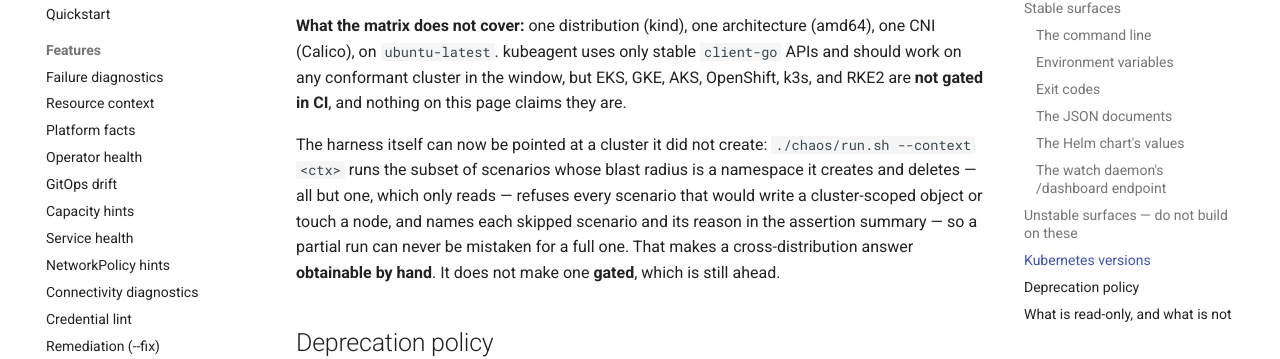
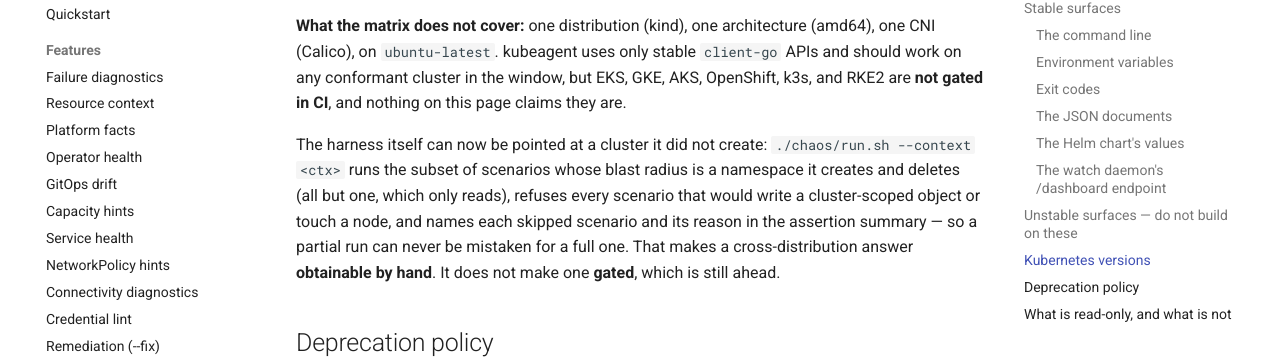
Before and after one commit to imantaba/kubeagent, an MkDocs documentation site: the page built from website/docs/compatibility.md, in a window 1280 px wide and 900 px high, scrolled down 3205 px. Shown: the part 100-459 px from the top of the window. Built offline with MkDocs 1.6.1 and Material for MkDocs 9.7.7, drawn with Linux system fonts in a browser that asks for light colours; comment, search, counter and statistics services are not loaded.

```diff
--- a/website/docs/compatibility.md
+++ b/website/docs/compatibility.md
@@ -136,8 +136,8 @@ EKS, GKE, AKS, OpenShift, k3s, and RKE2 are **not gated in CI**, and nothing on
 this page claims they are.
 
 The harness itself can now be pointed at a cluster it did not create:
-`./chaos/run.sh --context <ctx>` runs the subset of scenarios whose blast radius
-is a namespace it creates and deletes — all but one, which only reads —
+`./chaos/run.sh --context <ctx>` runs the subset of scenarios whose blast
+radius is a namespace it creates and deletes (all but one, which only reads),
 refuses every scenario that would write a cluster-scoped object or touch a
 node, and names each skipped scenario and its reason in the assertion summary
 — so a partial run can never be mistaken for a full one. That makes a
```
